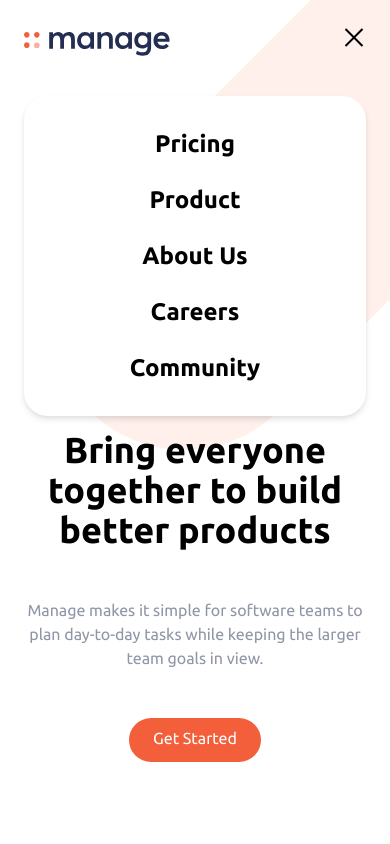
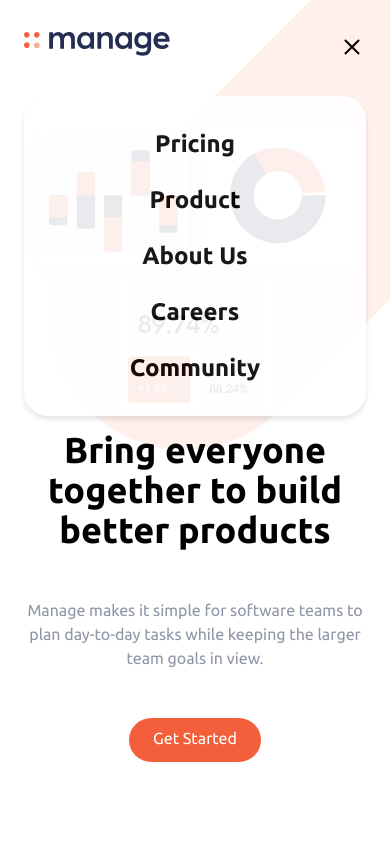
Before and after one commit to m6o4solutions/manage-web-project, a website built with Vite: page index.html in a window 390 px wide. Both pictures are taken after a click on the button 354 px from the left and 40 px from the top of the page. Shown: the top 844 px of the page. Built offline with nearby package versions, Linux system fonts and the light colour scheme.

Commit message:
refactor: translate css elements to tailwind css (#7)

```diff
--- a/index.html
+++ b/index.html
@@ -42,6 +42,7 @@
 					<span class="hamburger-middle"></span>
 					<span class="hamburger-bottom"></span>
 				</button>
+
 				<!-- hamburger menu end -->
 			</div>
 			<!-- flex container end -->
@@ -50,7 +51,7 @@
 			<div class="md:hidden">
 				<div
 					id="menu"
-					class="absolute left-6 right-6 mt-10 hidden flex-col items-center space-y-6 self-end rounded-3xl bg-white py-8 text-2xl font-bold drop-shadow-md sm:w-auto sm:self-center"
+					class="absolute left-6 right-6 mt-10 hidden flex-col items-center space-y-6 self-end rounded-3xl bg-white py-8 text-2xl font-bold opacity-90 drop-shadow-md sm:w-auto sm:self-center"
 				>
 					<a href="#">Pricing</a>
 					<a href="#">Product</a>
--- a/style.css
+++ b/style.css
@@ -7,6 +7,43 @@
 @layer base {
 	html {
 		scroll-behavior: smooth;
+	}
+}
+
+@layer components {
+	/** hamburger menu */
+	.hamburger {
+		@apply relative h-6 w-6 cursor-pointer transition-all;
+	}
+
+	.hamburger-top,
+	.hamburger-middle,
+	.hamburger-bottom {
+		@apply absolute block h-0.5 w-5 transform bg-current transition duration-500 ease-in-out;
+	}
+
+	.hamburger-middle {
+		@apply translate-y-[7px];
+	}
+
+	.hamburger-bottom {
+		@apply translate-y-[14px];
+	}
+
+	.open {
+		@apply translate-y-0 rotate-90;
+	}
+
+	.open .hamburger-top {
+		@apply translate-y-[6px] rotate-45;
+	}
+
+	.open .hamburger-middle {
+		@apply hidden;
+	}
+
+	.open .hamburger-bottom {
+		@apply translate-y-[6px] -rotate-45;
 	}
 }
 
@@ -32,50 +69,3 @@ body {
 		background-image: url('/assets/bg-simplify-section-mobile.svg');
 	}
 }
-
-/** hamburger menu */
-.hamburger {
-	cursor: pointer;
-	width: 24px;
-	height: 24px;
-	transition: all 0.25s;
-	position: relative;
-}
-
-.hamburger-top,
-.hamburger-middle,
-.hamburger-bottom {
-	position: absolute;
-	top: 0;
-	left: 0;
-	width: 24px;
-	height: 2px;
-	background: #000;
-	transform: rotate(0);
-	transition: all 0.5s;
-}
-
-.hamburger-middle {
-	transform: translateY(7px);
-}
-
-.hamburger-bottom {
-	transform: translateY(14px);
-}
-
-.open {
-	transform: rotate(90deg);
-	transform: translateY(0px);
-}
-
-.open .hamburger-top {
-	transform: rotate(45deg) translateY(6px) translate(6px);
-}
-
-.open .hamburger-middle {
-	display: none;
-}
-
-.open .hamburger-bottom {
-	transform: rotate(-45deg) translateY(6px) translate(-6px);
-}
```
